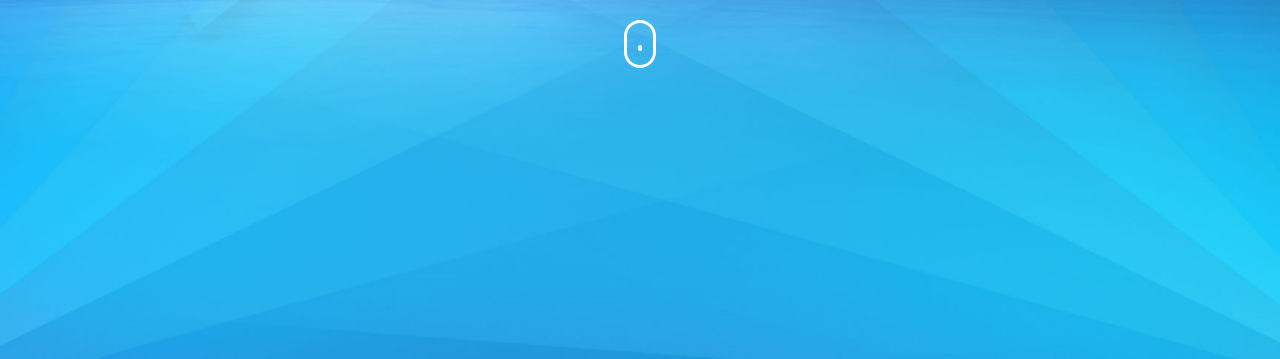
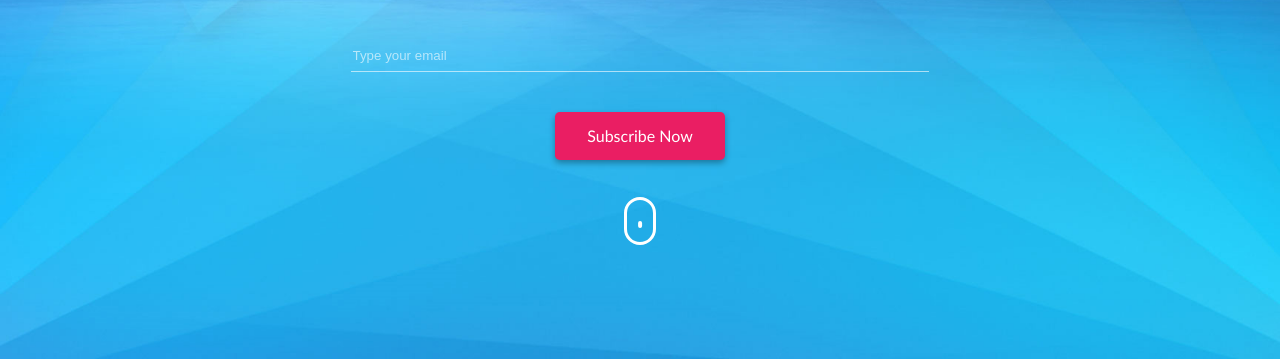
Before and after one commit to amik33/44-grupe-coming-soon, a website: page index.html in a window 1280 px wide. Shown: the part 441-800 px from the top of the page. Drawn offline with Linux system fonts and the light colour scheme.

Commit message:
Button and email

```diff
--- /dev/null
+++ b/css/components/type-email.css
@@ -0,0 +1,27 @@
+.type-email {
+    width: 100%;
+    display: flex;
+    flex-direction: column;
+    align-items: center;
+    margin-top: 20px;
+    gap: 2.5rem;
+    font-size: 1.2rem;
+    color: #fff9;
+    font-family: 'Gill Sans', 'Gill Sans MT', Calibri, 'Trebuchet MS', sans-serif;
+}
+.type-email label {
+    display: none;
+}
+.type-email ::placeholder {
+    color: #fff9;
+    font-style: 'FontAwesome';
+}
+.type-email input {
+    width: 95%;
+    padding: 0.5em 0.1em;
+    line-height: 1.3em;
+    color: #000000;
+    background-color: transparent;
+    border: none;
+    border-bottom: 0.1rem solid #fff9;
+}
--- a/css/pages/home.css
+++ b/css/pages/home.css
@@ -9,6 +9,7 @@
 @import '../components/form.css';
 @import '../components/mouse.css';
 @import '../components/progress-bar.css';
+@import '../components/type-email.css';
 /* CUSTOM STYLE BELOW THIS COMMENT LINE */
 
 .hero {
--- a/index.html
+++ b/index.html
@@ -40,6 +40,11 @@
                         <div class="label">Seconds</div>
                     </div>
                 </div>
+                <form class="type-email">
+                    <label for="email">Type your email</label>
+                    <input id="email" type="email" placeholder="Type your email" autocomplete="email" required>
+                    <button class="btn" type="submit">Subscribe Now</button>
+                </form>
                 <div class="mouse"></div>
             </div>
         </section>
```
Also changed, not shown: css/components/button.css (line endings or trailing spaces), css/components/form.css (line endings or trailing spaces).
